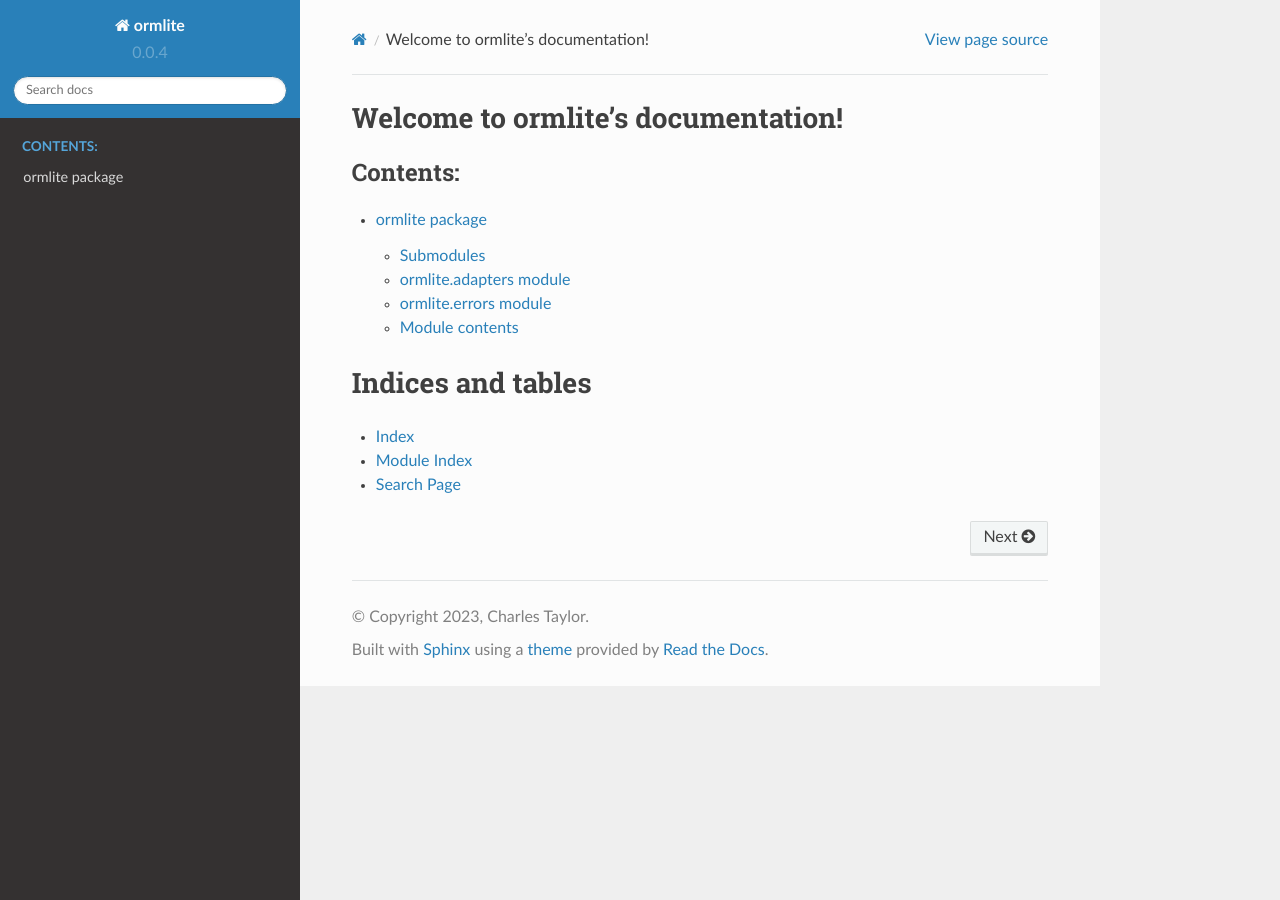
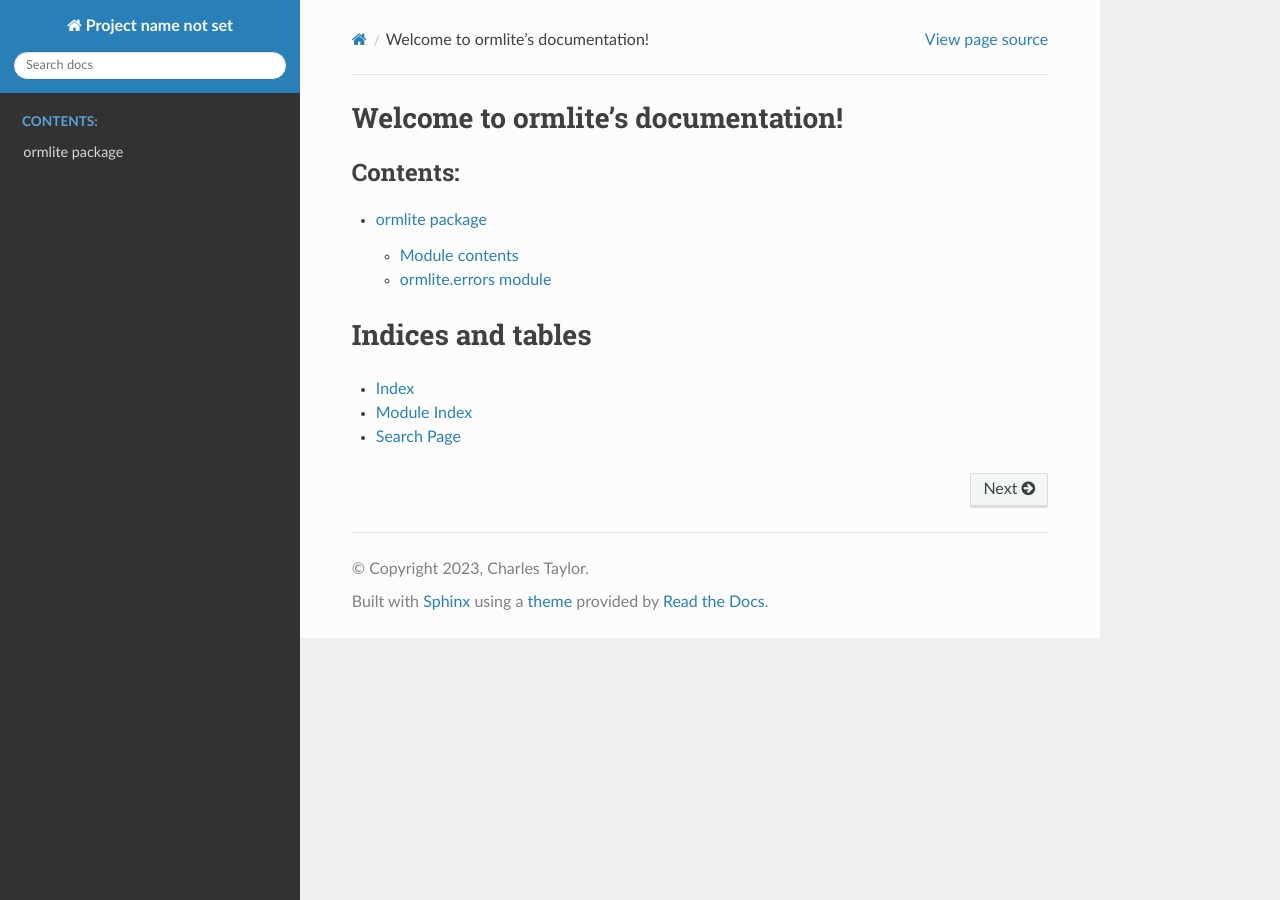
Before and after one commit to CharlesTaylor7/ormlite, a Sphinx documentation site: the page built from docs/index.rst, in a window 1280 px wide. Built offline with Sphinx 7.4.7 and the Read the Docs theme 2.0.0, drawn with Linux system fonts in a browser that asks for light colours.

```diff
--- a/docs/conf.py
+++ b/docs/conf.py
@@ -3,18 +3,15 @@
 # For the full list of built-in configuration values, see the documentation:
 # https://www.sphinx-doc.org/en/master/usage/configuration.html
 
+# General configuration
+# https://www.sphinx-doc.org/en/master/usage/configuration.html#general-configuration
 # -- Project information -----------------------------------------------------
 # https://www.sphinx-doc.org/en/master/usage/configuration.html#project-information
 
-project = 'ormlite'
+from sphinx_pyproject import SphinxConfig
+
+config = SphinxConfig("../pyproject.toml", globalns=globals())
 copyright = '2023, Charles Taylor'
-author = 'Charles Taylor'
-
-version = '0.0.4'
-release = 'alpha'
-
-# General configuration
-# https://www.sphinx-doc.org/en/master/usage/configuration.html#general-configuration
 
 extensions = [
     'sphinx.ext.autodoc',
--- a/docs/ormlite.rst
+++ b/docs/ormlite.rst
@@ -1,16 +1,14 @@
 ormlite package
 ===============
 
-Submodules
-----------
+Module contents
+---------------
 
-ormlite.adapters module
------------------------
-
-.. automodule:: ormlite.adapters
+.. automodule:: ormlite
    :members:
    :undoc-members:
    :show-inheritance:
+
 
 ormlite.errors module
 ---------------------
@@ -19,11 +17,3 @@ ormlite.errors module
    :members:
    :undoc-members:
    :show-inheritance:
-
-Module contents
----------------
-
-.. automodule:: ormlite
-   :members:
-   :undoc-members:
-   :show-inheritance:
--- a/docs/requirements.txt
+++ b/docs/requirements.txt
@@ -1,5 +1,6 @@
 ormlite
 myst-parser
+sphinx-pyproject
 sphinx_rtd_theme==1.2.2
 readthedocs-sphinx-search
 sphinx-autodoc-typehints
--- a/pyproject.toml
+++ b/pyproject.toml
@@ -13,6 +13,7 @@ classifiers = [
   "Programming Language :: Python :: 3",
   "Programming Language :: Python :: 3.11",
 ]
+description = "Two way binding from Python Dataclasses to Sqlite tables"
 
 [project.urls]
 "Github Repo" = "https://github.com/CharlesTaylor7/ormlite"
```
